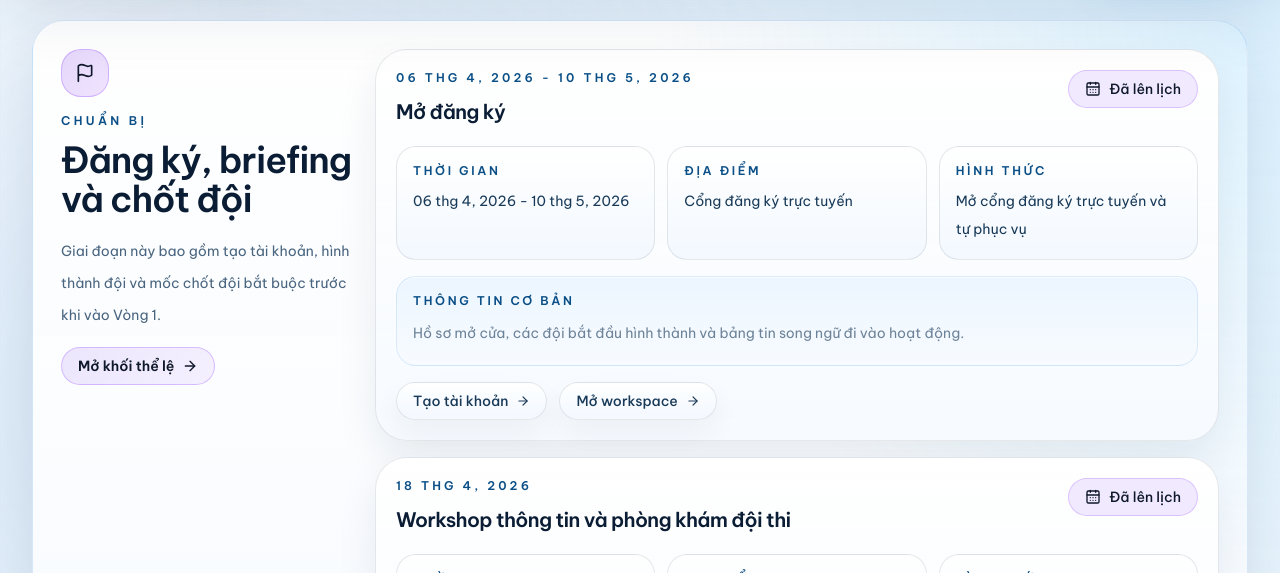
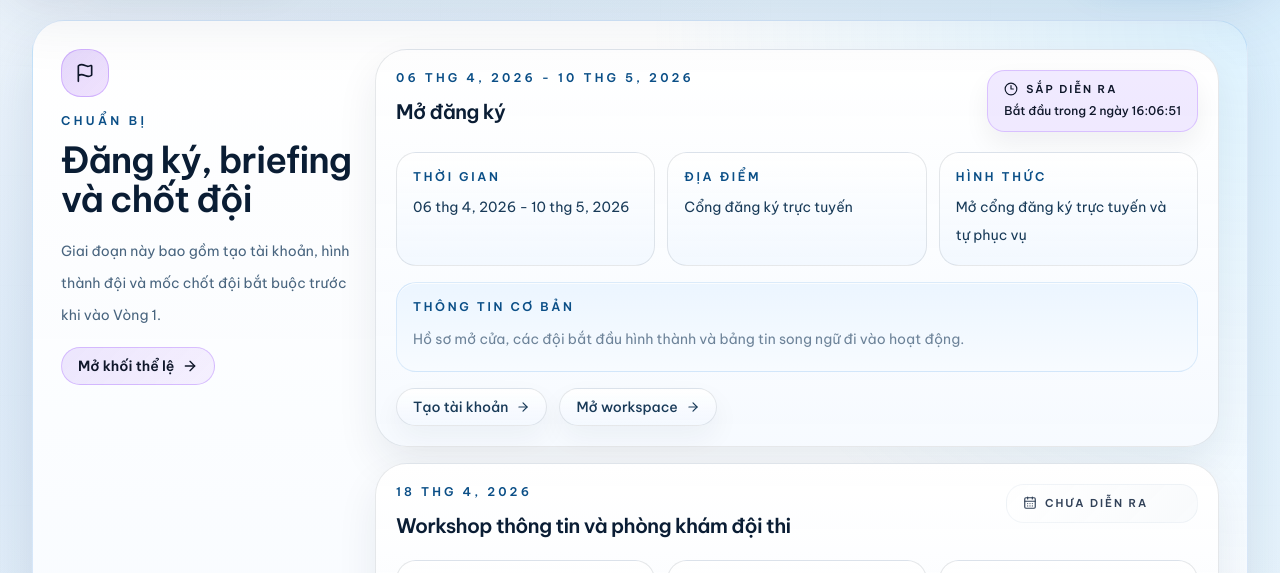
Before and after one commit to tamphan2911/attacker_2026, a Next.js app: page /competition/timeline in a window 1280 px wide. Shown: the part 155-728 px from the top of the page. Built offline with nearby package versions, Linux system fonts and the light colour scheme; no server answers; the database is empty.

Commit message:
Add live timeline status badges

```diff
--- a/src/components/timeline-page.tsx
+++ b/src/components/timeline-page.tsx
@@ -1,9 +1,12 @@
 "use client";
 
+import { useEffect, useState } from "react";
 import Link from "next/link";
 import {
   ArrowRight,
   CalendarDays,
+  CheckCircle2,
+  Clock3,
   Flag,
   Route,
   ShieldCheck,
@@ -13,7 +16,7 @@ import { timelineItems } from "@/data/site-content";
 import { useSiteState } from "@/components/providers/site-state-provider";
 import { Surface } from "@/components/site-ui";
 import { formatDateRangeLabel, pickText } from "@/lib/site";
-import type { CompetitionRoundKey } from "@/types/site";
+import type { CompetitionRoundKey, TimelineItem } from "@/types/site";
 
 const timelinePhaseMeta: Array<{
   phase: "general" | CompetitionRoundKey;
@@ -101,8 +104,136 @@ const timelinePhaseMeta: Array<{
   },
 ];
 
+type TimelineCardStatus = "finished" | "ongoing" | "upcoming" | "not-started";
+
+function getTimelineItemKey(item: TimelineItem) {
+  return `${item.phase}-${item.title.en}-${item.startDate}-${item.endDate}`;
+}
+
+function parseLocalDate(value: string, endOfDay = false) {
+  const [year, month, day] = value.split("-").map(Number);
+  return endOfDay
+    ? new Date(year, month - 1, day, 23, 59, 59, 999)
+    : new Date(year, month - 1, day, 0, 0, 0, 0);
+}
+
+function formatCountdown(locale: "en" | "vi", distanceMs: number) {
+  if (distanceMs <= 0) {
+    return locale === "en" ? "now" : "ngay bây giờ";
+  }
+
+  const totalSeconds = Math.floor(distanceMs / 1000);
+  const days = Math.floor(totalSeconds / 86400);
+  const hours = Math.floor((totalSeconds % 86400) / 3600);
+  const minutes = Math.floor((totalSeconds % 3600) / 60);
+  const seconds = totalSeconds % 60;
+
+  const paddedHours = String(hours).padStart(2, "0");
+  const paddedMinutes = String(minutes).padStart(2, "0");
+  const paddedSeconds = String(seconds).padStart(2, "0");
+
+  if (days > 0) {
+    return locale === "en"
+      ? `${days}d ${paddedHours}:${paddedMinutes}:${paddedSeconds}`
+      : `${days} ngày ${paddedHours}:${paddedMinutes}:${paddedSeconds}`;
+  }
+
+  return `${paddedHours}:${paddedMinutes}:${paddedSeconds}`;
+}
+
+function getTimelineCardStatusClass(status: TimelineCardStatus, phaseStatusClass: string) {
+  switch (status) {
+    case "ongoing":
+      return `${phaseStatusClass} shadow-[0_18px_34px_rgba(15,23,42,0.08)] dark:shadow-none`;
+    case "upcoming":
+      return `${phaseStatusClass} shadow-[0_12px_26px_rgba(15,23,42,0.06)] dark:shadow-none`;
+    case "finished":
+      return "border-slate-300/28 bg-[linear-gradient(135deg,rgba(255,255,255,0.98),rgba(241,245,249,0.96))] text-slate-700 dark:border-white/14 dark:bg-white/[0.06] dark:text-slate-200";
+    case "not-started":
+    default:
+      return "border-slate-300/24 bg-[linear-gradient(135deg,rgba(255,255,255,0.98),rgba(248,250,252,0.96))] text-slate-700 dark:border-white/14 dark:bg-white/[0.06] dark:text-slate-200";
+  }
+}
+
+function getTimelineCardStatusMeta(
+  item: TimelineItem,
+  now: Date,
+  locale: "en" | "vi",
+  nextUpcomingKey: string | null,
+) {
+  const key = getTimelineItemKey(item);
+  const startAt = parseLocalDate(item.startDate);
+  const endAt = parseLocalDate(item.endDate, true);
+
+  if (now > endAt) {
+    return {
+      key,
+      status: "finished" as const,
+      label: locale === "en" ? "Finished" : "Đã kết thúc",
+      countdown: "",
+      icon: CheckCircle2,
+    };
+  }
+
+  if (now >= startAt && now <= endAt) {
+    return {
+      key,
+      status: "ongoing" as const,
+      label: locale === "en" ? "Ongoing" : "Đang diễn ra",
+      countdown:
+        locale === "en"
+          ? `Ends in ${formatCountdown(locale, endAt.getTime() - now.getTime())}`
+          : `Kết thúc trong ${formatCountdown(locale, endAt.getTime() - now.getTime())}`,
+      icon: Clock3,
+    };
+  }
+
+  if (key === nextUpcomingKey) {
+    return {
+      key,
+      status: "upcoming" as const,
+      label: locale === "en" ? "Starting soon" : "Sắp diễn ra",
+      countdown:
+        locale === "en"
+          ? `Starts in ${formatCountdown(locale, startAt.getTime() - now.getTime())}`
+          : `Bắt đầu trong ${formatCountdown(locale, startAt.getTime() - now.getTime())}`,
+      icon: Clock3,
+    };
+  }
+
+  return {
+    key,
+    status: "not-started" as const,
+    label: locale === "en" ? "Not started" : "Chưa diễn ra",
+    countdown: "",
+    icon: CalendarDays,
+  };
+}
+
 export function TimelinePage() {
   const { locale } = useSiteState();
+  const [now, setNow] = useState(() => new Date());
+
+  useEffect(() => {
+    const timer = window.setInterval(() => {
+      setNow(new Date());
+    }, 1000);
+
+    return () => window.clearInterval(timer);
+  }, []);
+
+  const orderedTimelineItems = [...timelineItems].sort((left, right) => {
+    const leftStart = parseLocalDate(left.startDate).getTime();
+    const rightStart = parseLocalDate(right.startDate).getTime();
+    if (leftStart !== rightStart) {
+      return leftStart - rightStart;
+    }
+
+    return parseLocalDate(left.endDate, true).getTime() - parseLocalDate(right.endDate, true).getTime();
+  });
+
+  const nextUpcomingItem = orderedTimelineItems.find((item) => parseLocalDate(item.startDate).getTime() > now.getTime());
+  const nextUpcomingKey = nextUpcomingItem ? getTimelineItemKey(nextUpcomingItem) : null;
 
   return (
     <div className="space-y-16 md:space-y-20">
@@ -145,7 +276,11 @@ export function TimelinePage() {
                 </div>
 
                 <div className="space-y-4">
-                  {items.map((item) => (
+                  {items.map((item) => {
+                    const statusMeta = getTimelineCardStatusMeta(item, now, locale, nextUpcomingKey);
+                    const StatusIcon = statusMeta.icon;
+
+                    return (
                     <Surface key={`${item.phase}-${item.title.en}-${item.startDate}`} className="theme-timeline-card px-5 py-5">
                       <div className="flex flex-col gap-4 lg:flex-row lg:items-start lg:justify-between">
                         <div>
@@ -156,9 +291,18 @@ export function TimelinePage() {
                             {pickText(locale, item.title)}
                           </h3>
                         </div>
-                        <span className={`inline-flex items-center gap-2 rounded-full border px-4 py-2 text-sm font-medium ${phase.statusClass}`}>
-                          <CalendarDays className="h-4 w-4" />
-                          {locale === "en" ? "Scheduled" : "Đã lên lịch"}
+                        <span
+                          className={`inline-flex min-w-[12rem] flex-col items-start rounded-[1.1rem] border px-4 py-2.5 text-left ${getTimelineCardStatusClass(statusMeta.status, phase.statusClass)}`}
+                        >
+                          <span className="inline-flex items-center gap-2 text-[0.68rem] font-semibold uppercase tracking-[0.18em]">
+                            <StatusIcon className="h-3.5 w-3.5" />
+                            {statusMeta.label}
+                          </span>
+                          {statusMeta.countdown ? (
+                            <span className="mt-1 text-xs font-medium leading-5">
+                              {statusMeta.countdown}
+                            </span>
+                          ) : null}
                         </span>
                       </div>
 
@@ -207,7 +351,8 @@ export function TimelinePage() {
                         </div>
                       ) : null}
                     </Surface>
-                  ))}
+                    );
+                  })}
                 </div>
               </div>
             </section>
```
